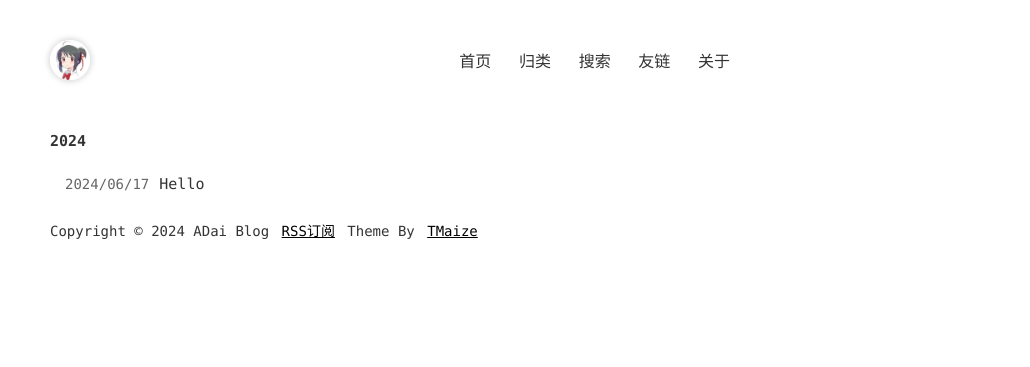
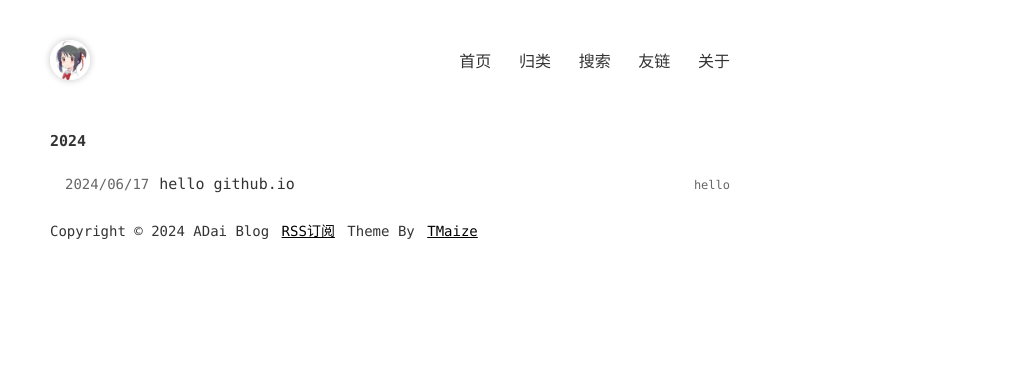
Before and after one commit to ADai00/ADai00.github.io, a Jekyll site: the page built from index.html, in a window 1280 px wide. Shown: the top 367 px of the page, without its empty margins (250-1280 px from the left). Built offline with Jekyll 4.4.1, drawn with Linux system fonts in a browser that asks for light colours.

```diff
--- a/_posts/2024-06-17-hello.md
+++ b/_posts/2024-06-17-hello.md
@@ -1 +1,6 @@
+---
+layout: mypost
+title: hello github.io
+categories: [hello]
+---
 # hello github.io
```
